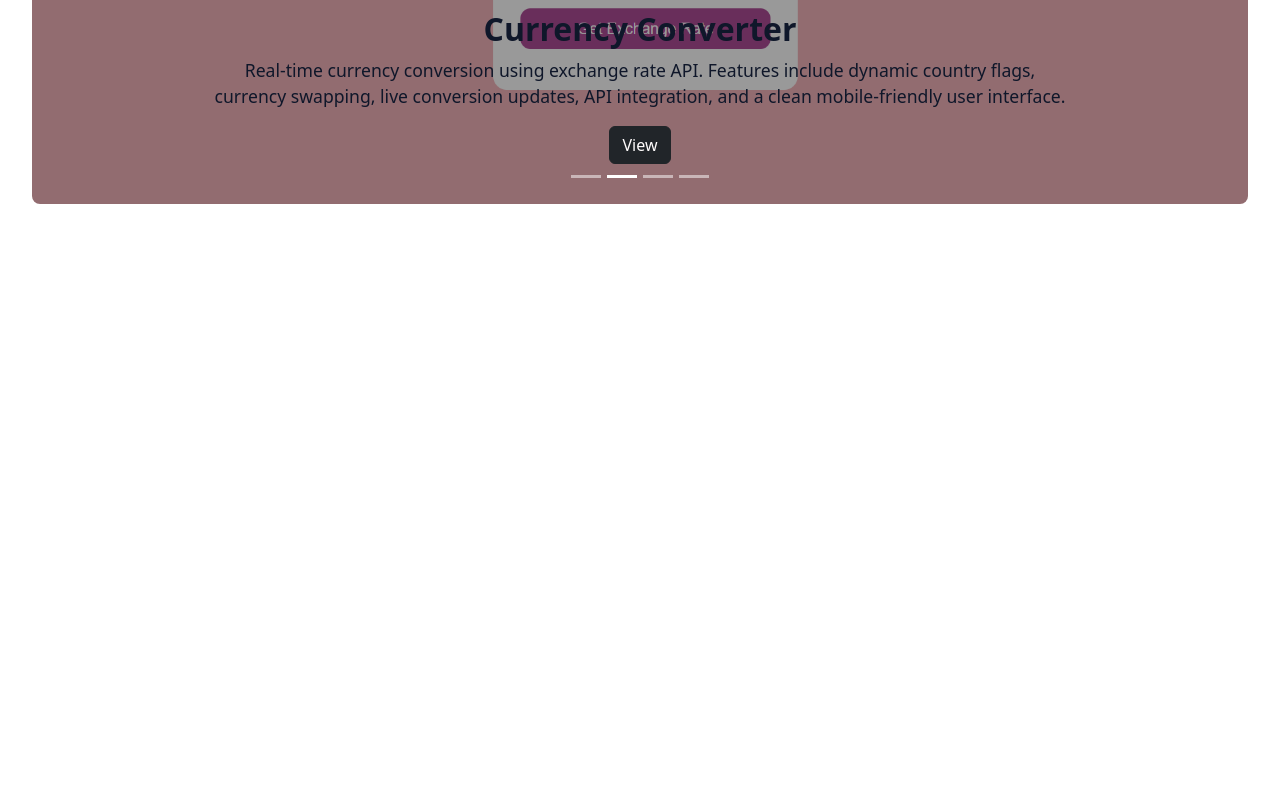
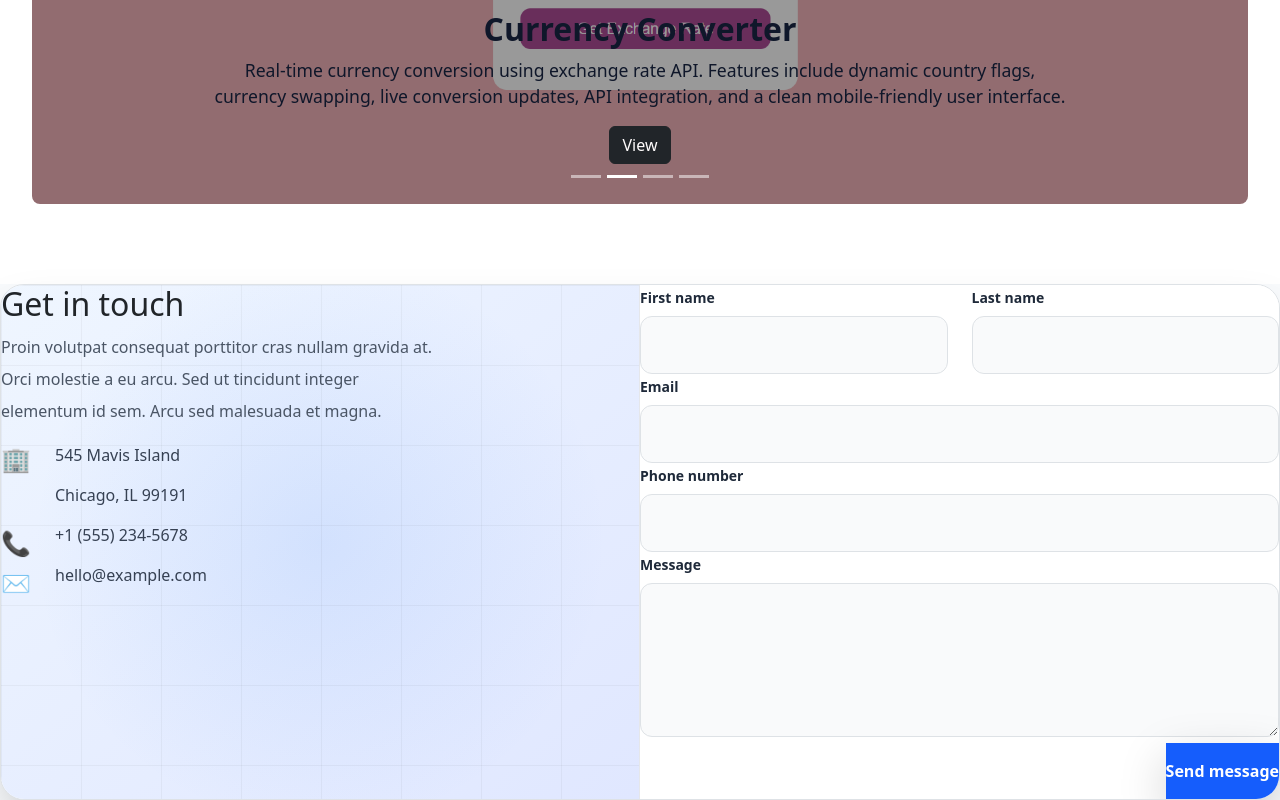
Before and after one commit to Shreya-103/Portfolio-2.0, a React (Vite) app: page / in a window 1280 px wide. Shown: the part 1782-2582 px from the top of the page. Before the commit the page ends 2066 px from the top, so only its background shows below. Built offline with nearby package versions, Linux system fonts and the light colour scheme.

Commit message:
added contact form

```diff
--- a/package.json
+++ b/package.json
@@ -13,12 +13,14 @@
     "deploy": "gh-pages -d dist"
   },
   "dependencies": {
+    "@tailwindcss/vite": "^4.3.0",
     "bootstrap": "^5.3.8",
     "framer-motion": "^12.40.0",
     "react": "^19.2.0",
     "react-bootstrap": "^2.10.10",
     "react-dom": "^19.2.0",
-    "react-intersection-observer": "^10.0.3"
+    "react-intersection-observer": "^10.0.3",
+    "tailwindcss": "^4.3.0"
   },
   "devDependencies": {
     "@eslint/js": "^9.39.1",
--- a/src/App.jsx
+++ b/src/App.jsx
@@ -2,6 +2,8 @@ import React from "react";
 import AboutMe from "./components/AboutMe/aboutme";
 import Projects from "./components/Project/projects";
 import TechSkills from "./components/Skills/techskills";
+// import contactForm from "./components/Contact/contactform";
+import ContactSection from "./components/Contact/contactform";
 
 const App = () =>{
   return(
@@ -9,6 +11,7 @@ const App = () =>{
     <AboutMe/>
     <TechSkills/>
     <Projects/>
+    <ContactSection/>
     </>
   )
 }
--- /dev/null
+++ b/src/components/Contact/contactform.jsx
@@ -0,0 +1,132 @@
+import './contactform.module';
+const ContactSection = () => {
+  return (
+    <section className="bg-[#f8fafc] py-20 px-6">
+      <div className="max-w-7xl mx-auto grid lg:grid-cols-2 rounded-3xl overflow-hidden border border-gray-200 shadow-2xl bg-white">
+
+        {/* Left Side */}
+        <div className="relative p-10 md:p-16 border-b lg:border-b-0 lg:border-r border-gray-200 overflow-hidden bg-gradient-to-br from-blue-50 to-indigo-100">
+
+          {/* Soft Glow */}
+          <div className="absolute inset-0 bg-[radial-gradient(circle_at_center,rgba(59,130,246,0.12),transparent_70%)]"></div>
+
+          {/* Grid Overlay */}
+          <div className="absolute inset-0 bg-[linear-gradient(rgba(0,0,0,0.04)_1px,transparent_1px),linear-gradient(90deg,rgba(0,0,0,0.04)_1px,transparent_1px)] bg-[size:80px_80px]"></div>
+
+          <div className="relative z-10">
+            <h2 className="text-5xl font-bold text-gray-900 mb-6">
+              Get in touch
+            </h2>
+
+            <p className="text-gray-600 leading-8 max-w-md mb-12">
+              Proin volutpat consequat porttitor cras nullam gravida at.
+              Orci molestie a eu arcu. Sed ut tincidunt integer elementum
+              id sem. Arcu sed malesuada et magna.
+            </p>
+
+            <div className="space-y-8 text-gray-700">
+
+              {/* Address */}
+              <div className="flex items-start gap-4">
+                <div className="text-2xl">🏢</div>
+                <div>
+                  <p>545 Mavis Island</p>
+                  <p>Chicago, IL 99191</p>
+                </div>
+              </div>
+
+              {/* Phone */}
+              <div className="flex items-center gap-4">
+                <div className="text-2xl">📞</div>
+                <p>+1 (555) 234-5678</p>
+              </div>
+
+              {/* Email */}
+              <div className="flex items-center gap-4">
+                <div className="text-2xl">✉️</div>
+                <p>hello@example.com</p>
+              </div>
+
+            </div>
+          </div>
+        </div>
+
+        {/* Right Side */}
+        <div className="p-10 md:p-16 bg-white">
+          <form className="space-y-8">
+
+            {/* Name Fields */}
+            <div className="grid md:grid-cols-2 gap-6">
+              <div>
+                <label className="block text-sm font-semibold text-gray-800 mb-2">
+                  First name
+                </label>
+                <input
+                  type="text"
+                  className="w-full rounded-xl border border-gray-300 bg-gray-50 px-4 py-3 text-gray-900 outline-none focus:border-blue-500 focus:ring-2 focus:ring-blue-200 transition"
+                />
+              </div>
+
+              <div>
+                <label className="block text-sm font-semibold text-gray-800 mb-2">
+                  Last name
+                </label>
+                <input
+                  type="text"
+                  className="w-full rounded-xl border border-gray-300 bg-gray-50 px-4 py-3 text-gray-900 outline-none focus:border-blue-500 focus:ring-2 focus:ring-blue-200 transition"
+                />
+              </div>
+            </div>
+
+            {/* Email */}
+            <div>
+              <label className="block text-sm font-semibold text-gray-800 mb-2">
+                Email
+              </label>
+              <input
+                type="email"
+                className="w-full rounded-xl border border-gray-300 bg-gray-50 px-4 py-3 text-gray-900 outline-none focus:border-blue-500 focus:ring-2 focus:ring-blue-200 transition"
+              />
+            </div>
+
+            {/* Phone */}
+            <div>
+              <label className="block text-sm font-semibold text-gray-800 mb-2">
+                Phone number
+              </label>
+              <input
+                type="text"
+                className="w-full rounded-xl border border-gray-300 bg-gray-50 px-4 py-3 text-gray-900 outline-none focus:border-blue-500 focus:ring-2 focus:ring-blue-200 transition"
+              />
+            </div>
+
+            {/* Message */}
+            <div>
+              <label className="block text-sm font-semibold text-gray-800 mb-2">
+                Message
+              </label>
+              <textarea
+                rows="5"
+                className="w-full rounded-xl border border-gray-300 bg-gray-50 px-4 py-3 text-gray-900 outline-none focus:border-blue-500 focus:ring-2 focus:ring-blue-200 transition"
+              ></textarea>
+            </div>
+
+            {/* Button */}
+            <div className="flex justify-end">
+              <button
+                type="submit"
+                className="bg-blue-600 hover:bg-blue-700 text-white px-7 py-3 rounded-xl font-semibold shadow-lg transition-all duration-300 hover:scale-105"
+              >
+                Send message
+              </button>
+            </div>
+
+          </form>
+        </div>
+
+      </div>
+    </section>
+  );
+};
+
+export default ContactSection;
--- /dev/null
+++ b/src/components/Contact/contactform.module.jsx
@@ -0,0 +1 @@
+import "tailwindcss";
--- a/src/index.css
+++ b/src/index.css
@@ -1,3 +1,4 @@
+@import 'tailwindcss';
 *{
   margin:0%;
   padding:0%;
--- a/vite.config.js
+++ b/vite.config.js
@@ -1,9 +1,11 @@
 import { defineConfig } from 'vite'
 import react from '@vitejs/plugin-react'
+import tailwindcss from '@tailwindcss/vite'
+
 
 // https://vite.dev/config/
 export default defineConfig({
     base: "/Portfolio-2.0/",
 
-  plugins: [react()],
+  plugins: [react(), tailwindcss()],
 })
```
Also changed, not shown: src/components/contactform.jsx (deleted), 1 other file (tests, documents, lock files or other folders).
